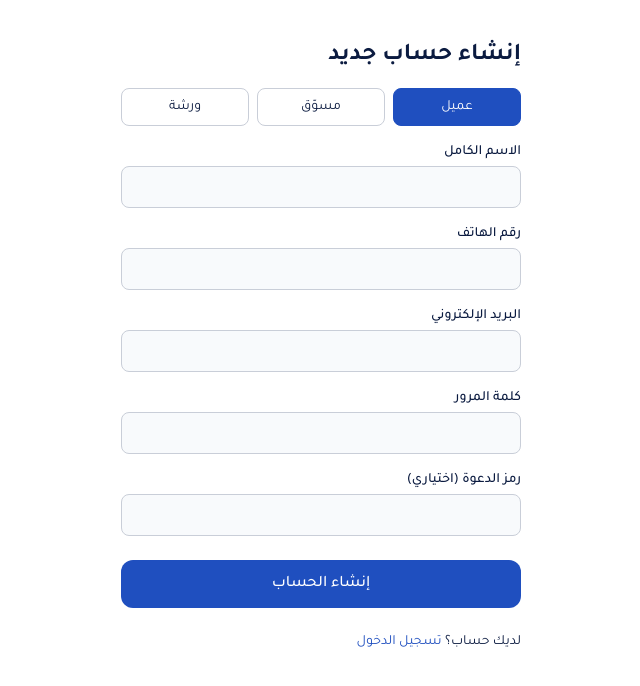
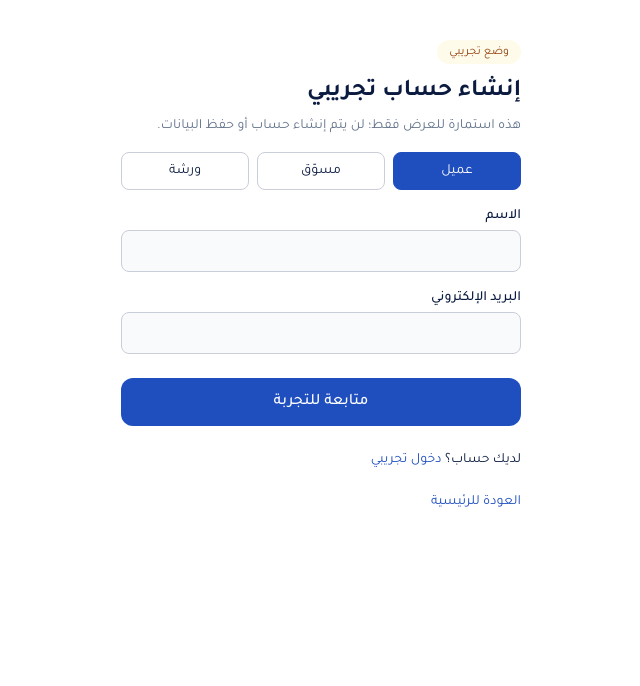
Before and after one commit to 7mud2007a/Al-Euro-1, a Next.js app: page /register in a window 1280 px wide. Shown: the top 686 px of the page, without its empty margins (467-1107 px from the left). Built offline with nearby package versions, Linux system fonts and the light colour scheme.

Commit message:
Replace Supabase registration with demo-only flow

```diff
--- a/src/app/register/page.tsx
+++ b/src/app/register/page.tsx
@@ -1,57 +1,41 @@
 "use client";
-import { Suspense, useState } from "react";
-import { useRouter, useSearchParams } from "next/navigation";
+import { useState } from "react";
+import { useRouter } from "next/navigation";
 import Link from "next/link";
-import { supabase } from "@/lib/supabase";
 const types = [["customer", "عميل"], ["marketer", "مسوّق"], ["workshop", "ورشة"]] as const;
-function Form() {
-  const r = useRouter(), q = useSearchParams();
-  const [t, setT] = useState<string>(q.get("role") === "workshop" ? "workshop" : "customer");
-  const [f, setF] = useState<Record<string, string>>({ referral_code: q.get("ref") ?? "" });
-  const [file, setFile] = useState<File | null>(null);
-  const [err, setErr] = useState(""), [busy, setBusy] = useState(false);
-  const set = (k: string) => (e: React.ChangeEvent<HTMLInputElement>) => setF({ ...f, [k]: e.target.value });
-  const fields: [string, string, string?][] = [["full_name", t === "workshop" ? "اسم المسؤول" : "الاسم الكامل"],
-    ...(t === "workshop" ? [["workshop_name", "اسم الورشة"], ["reg_no", "رقم السجل التجاري"], ["governorate", "المحافظة"], ["city", "المدينة"]] as [string, string][] : []),
-    ["phone", "رقم الهاتف"], ["email", "البريد الإلكتروني", "email"], ["password", "كلمة المرور", "password"],
-    ["referral_code", "رمز الدعوة (اختياري)"]];
-  async function go(e: React.FormEvent) {
-    e.preventDefault(); setErr("");
-    const need = ["full_name", "email", "password", ...(t === "workshop" ? ["workshop_name", "reg_no", "governorate"] : [])];
-    if (need.some(k => !f[k]?.trim())) return setErr("أكمل الحقول المطلوبة");
-    if (!/^\S+@\S+\.\S+$/.test(f.email)) return setErr("البريد الإلكتروني غير صحيح");
-    if (f.password.length < 8) return setErr("كلمة المرور 8 أحرف على الأقل");
-    if (t === "workshop" && !file) return setErr("ارفع صورة السجل التجاري");
-    setBusy(true);
-    const sb = supabase(), { password, email, ...meta } = f;
-    const { data, error } = await sb.auth.signUp({ email, password, options: { data: { ...meta, account_type: t } } });
-    if (error || !data.user) { setBusy(false); return setErr("تعذّر إنشاء الحساب، تحقق من البيانات أو جرّب بريدًا آخر"); }
-    if (t === "workshop" && file && data.session) {
-      const path = `${data.user.id}/${Date.now()}.${file.name.split(".").pop()}`;
-      const up = await sb.storage.from("workshop-docs").upload(path, file);
-      if (!up.error) await sb.from("workshop_documents").insert({ user_id: data.user.id, path });
-    }
-    r.push(data.session ? "/home" : "/login");
+export default function Register() {
+  const r = useRouter();
+  const [type, setType] = useState<string>("customer");
+  const [name, setName] = useState("");
+  const [email, setEmail] = useState("");
+  const [message, setMessage] = useState("");
+  function go(e: React.FormEvent) {
+    e.preventDefault();
+    if (!name.trim()) return setMessage("اكتب الاسم للتجربة");
+    if (!/^\S+@\S+\.\S+$/.test(email)) return setMessage("أدخل بريدًا إلكترونيًا صحيحًا للتجربة");
+    r.push("/home");
   }
   return (
     <main className="mx-auto max-w-md px-6 py-10">
-      <h1 className="text-2xl font-bold">إنشاء حساب جديد</h1>
-      <div className="mt-4 flex gap-2" role="radiogroup">
+      <p className="mb-3 inline-flex rounded-full bg-amber-50 px-3 py-1 text-xs text-amber-800">وضع تجريبي</p>
+      <h1 className="text-2xl font-bold">إنشاء حساب تجريبي</h1>
+      <p className="mt-2 text-sm text-slate-500">هذه استمارة للعرض فقط؛ لن يتم إنشاء حساب أو حفظ البيانات.</p>
+      <div className="mt-4 flex gap-2" role="radiogroup" aria-label="نوع الحساب">
         {types.map(([v, l]) => (
-          <button type="button" key={v} role="radio" aria-checked={t === v} onClick={() => setT(v)}
-            className={"flex-1 rounded-lg border py-2 text-sm " + (t === v ? "border-royal bg-royal text-white" : "border-silver")}>{l}</button>))}
+          <button type="button" key={v} role="radio" aria-checked={type === v} onClick={() => setType(v)}
+            className={"flex-1 rounded-lg border py-2 text-sm " + (type === v ? "border-royal bg-royal text-white" : "border-silver")}>{l}</button>))}
       </div>
       <form onSubmit={go} noValidate>
-        {fields.map(([k, l, type]) => (<div key={k}><label className="lbl">{l}</label>
-          <input className="inp" type={type ?? "text"} dir={["email", "password", "phone", "referral_code"].includes(k) ? "ltr" : "rtl"} value={f[k] ?? ""} onChange={set(k)} /></div>))}
-        {t === "workshop" && (<><label className="lbl">صورة السجل التجاري (إلزامي)</label>
-          <input className="inp" type="file" accept="image/*,application/pdf" onChange={e => setFile(e.target.files?.[0] ?? null)} />
-          <p className="mt-2 text-xs text-slate-500">تبقى حسابات الورش قيد المراجعة حتى توافق الإدارة.</p></>)}
-        {err && <p role="alert" className="mt-3 text-sm text-red-700">{err}</p>}
-        <button className="btn mt-6" disabled={busy}>{busy ? "جارٍ الإرسال..." : t === "workshop" ? "إرسال طلب التسجيل" : "إنشاء الحساب"}</button>
+        <label className="lbl">الاسم</label>
+        <input className="inp" value={name} onChange={e => setName(e.target.value)} />
+        <label className="lbl">البريد الإلكتروني</label>
+        <input className="inp" type="email" dir="ltr" value={email} onChange={e => setEmail(e.target.value)} />
+        {type === "workshop" && <p className="mt-3 text-sm text-slate-500">تسجيل الورشة غير محفوظ في النسخة التجريبية.</p>}
+        {message && <p role="alert" className="mt-3 text-sm text-red-700">{message}</p>}
+        <button className="btn mt-6">متابعة للتجربة</button>
       </form>
-      <p className="mt-6 text-sm">لديك حساب؟ <Link href="/login" className="text-royal">تسجيل الدخول</Link></p>
+      <p className="mt-6 text-sm">لديك حساب؟ <Link href="/login" className="text-royal">دخول تجريبي</Link></p>
+      <p className="mt-5"><Link href="/" className="text-sm text-royal">العودة للرئيسية</Link></p>
     </main>
   );
 }
-export default function Register() { return <Suspense><Form /></Suspense>; }
```
